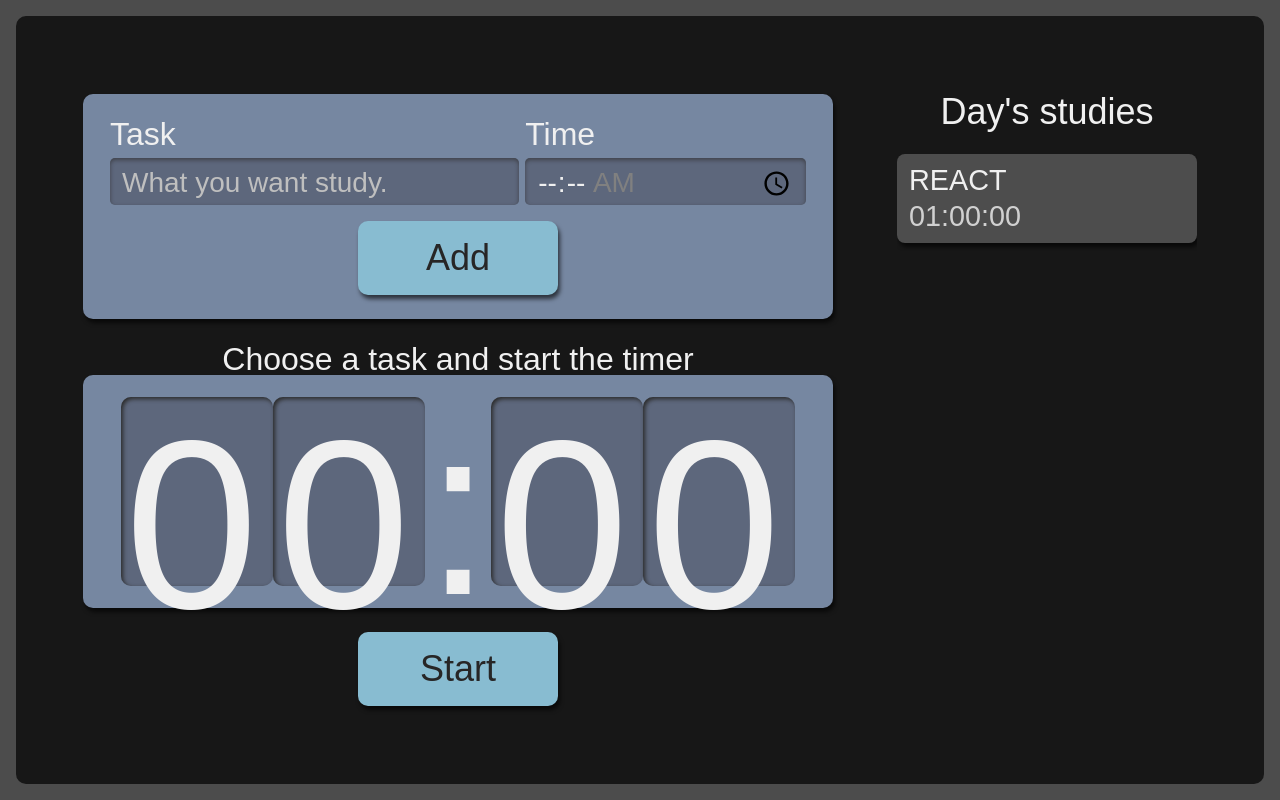
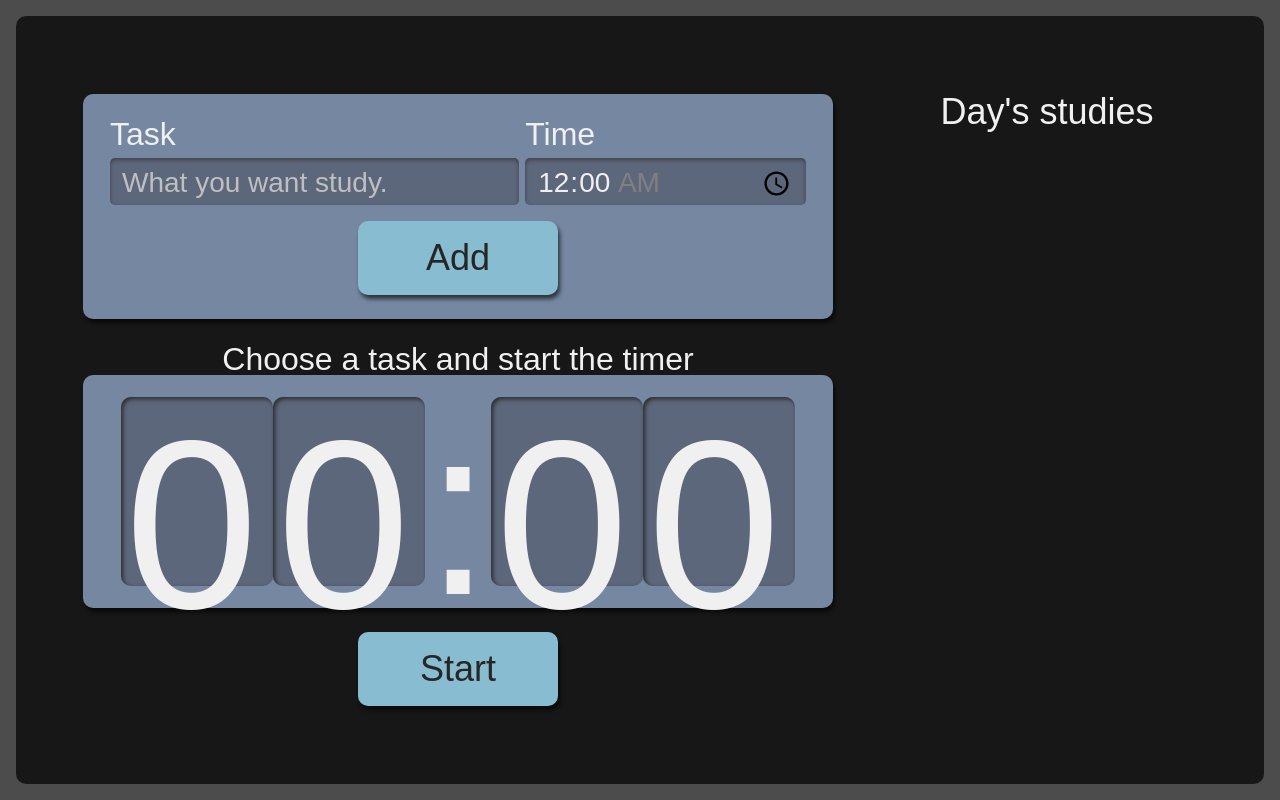
Before and after one commit to mneresc/cronometro-react, a React (Create React App) app: page / in a window 1280 px wide. Built offline with nearby package versions, Linux system fonts and the light colour scheme.

Commit message:
Add task on list

```diff
--- a/src/components/Button/index.tsx
+++ b/src/components/Button/index.tsx
@@ -1,14 +1,15 @@
-import React  from "react";
-import style from  "./button.module.scss"
+import React from "react";
+import style from "./button.module.scss"
 
 type Props = {
     children?: React.ReactNode
-  };
+    type?: 'button' | 'submit' | 'reset' | undefined
+};
 
 class Button extends React.Component<Props> {
-    render(){
+    render() {
         return (
-            <button className={style.button}>{this.props.children}</button>
+            <button className={style.button} type={this.props.type ? this.props.type : 'button'}>{this.props.children}</button>
         )
     }
 }
--- a/src/components/Form/index.tsx
+++ b/src/components/Form/index.tsx
@@ -1,20 +1,65 @@
 import React from "react";
 import Button from "../Button";
+import { ITask } from "../types/task";
 import style from './form.module.scss'
 
-class Form extends React.Component {
+type Props = {
+    setTask: React.Dispatch<React.SetStateAction<ITask[]>>
+};
+
+
+class Form extends React.Component<Props> {
+    state = {
+        taskName: '',
+        time: '00:00'
+    }
+    adicionarTarefa(event: React.FormEvent) {
+        event.preventDefault();
+        console.log('acessou')
+
+        this.props.setTask((oldTasks) =>
+            [
+              ...oldTasks,
+              {
+                ...this.state,
+                selected: false,
+                done: false,
+                id:''
+              }
+            ]
+          )
+
+          this.setState({
+            taskName: "",
+            time: "00:00"
+          })
+    }
     render() {
         return (
-            <form className={style.newTask}>
+            <form className={style.newTask} onSubmit={this.adicionarTarefa.bind(this)}>
                 <div className={style.inputContainer}>
                     <label htmlFor="task">Task</label>
-                    <input type="text" name="task" id="task" placeholder="What you want study." required={true} />
+                    <input type="text"
+                        name="task"
+                        id="task"
+                        value={this.state.taskName}
+                        onChange={(event) => { this.setState({ ...this.state, taskName: event.target.value }) }}
+                        placeholder="What you want study."
+                        required={true} />
                 </div>
                 <div className={style.inputContainer} >
                     <label htmlFor="time">Time</label>
-                    <input type="time" id="time" name="time" min="00:00:00" max="01:00:00" required={true} />
+                    <input
+                        type="time"
+                        id="time"
+                        name="time"
+                        min="00:00:00"
+                        max="01:00:00"
+                        onChange={(event) => { this.setState({ ...this.state, time: event.target.value }) }}
+                        value={this.state.time}
+                        required={true} />
                 </div>
-                <Button >Add</Button>
+                <Button type="submit">Add</Button>
             </form>
         )
     }
--- a/src/components/List/index.tsx
+++ b/src/components/List/index.tsx
@@ -1,19 +1,18 @@
-import { useState } from 'react';
+import { ITask } from '../types/task';
 import Item from './Item/item';
 import style from './list.module.scss'
 
-function List() {
-    const [tasks, setTask] = useState([{
-        taskName: 'react',
-        time: '01:00:00'
-    }])
+type Props = {
+    tasks: ITask[] | []
+};
+
+function List(props: Props) {
+
     return (
         <aside className={style.tasks}>
-            <h2 onClick={() => {
-                setTask([...tasks, { taskName: 'react', time: '01:00:00' }])
-            }}>Day's studies</h2>
+            <h2>Day's studies</h2>
             <ul>
-                {tasks.map((task, index) =>
+                {props.tasks.map((task, index) =>
                 (
                     <Item key={index} taskName={task.taskName} time={task.time} />
                 )
--- /dev/null
+++ b/src/components/types/task.ts
@@ -0,0 +1,3 @@
+export interface ITask {
+    taskName: string, time: string
+}
--- a/src/pages/App.tsx
+++ b/src/pages/App.tsx
@@ -1,14 +1,18 @@
+import { useState } from 'react';
 import Form from '../components/Form';
 import List from '../components/List';
 import Timer from '../components/Timer';
+import { ITask } from '../components/types/task';
 import style from "./app.module.scss"
 
 function App() {
+  const [tasks, setTask] = useState<ITask[]>([]);
+
   return (
-    <div className={style.AppStyle}>
-     <Form />
-     <List />
-     <Timer />
+    <div className={style.AppStyle} >
+      <Form setTask={setTask}/>
+      <List tasks={tasks} />
+      <Timer />
     </div>
   );
 }
```
